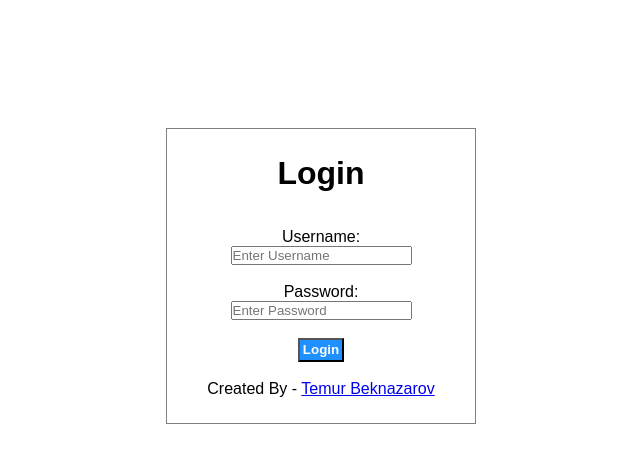
After one commit to BeknazarovTemur/Food-Order, a PHP site: page /admin/login.php in a window 1280 px wide. The commit adds this page. Shown: the top 463 px of the page, without its empty margins (319-959 px from the left). Run offline with PHP 8.4, Linux system fonts and the light colour scheme.

Commit message:
Login - Authentication and Access control - Authorization

```diff
--- /dev/null
+++ b/admin/login.php
@@ -0,0 +1,68 @@
+<?php
+include '../config/database.php';
+
+if (isset($_POST['submit'])) {
+    //1. Get the Data from Login form
+    $username = $_POST['username'];
+    $password = md5($_POST['password']);
+
+    //2. SQL to check whether the user with username and password exits or not
+    $sql = "SELECT * FROM tbl_admin WHERE username = '$username' AND password = '$password'";
+
+    //3. Execute the Query
+    $res = mysqli_query($conn, $sql);
+
+    //4. Count rows to check whether the user exits or not
+    $count = mysqli_num_rows($res);
+
+    if ($count == 1) {
+        $_SESSION['login'] = "<div class='success'>Login Successfully!</div>";
+        $_SESSION['user'] = $username;
+        header('location:' .SITEURL.'admin/');
+    } else {
+        $_SESSION['login'] = "<div class='error text-center'>Username or Password did not match!</div>";
+        header('location:' .SITEURL.'admin/login.php');
+    }
+}
+?>
+
+<!doctype html>
+<html lang="en">
+<head>
+    <meta charset="UTF-8">
+    <meta name="viewport"
+          content="width=device-width, user-scalable=no, initial-scale=1.0, maximum-scale=1.0, minimum-scale=1.0">
+    <meta http-equiv="X-UA-Compatible" content="ie=edge">
+    <link rel="stylesheet" href="../css/admin.css">
+    <title>Login - Food Order System</title>
+</head>
+<body>
+    <div class="login">
+        <h1 class="text-center">Login</h1> <br>
+        <?php
+            if (isset($_SESSION['login'])) {
+                echo $_SESSION['login'];
+                unset($_SESSION['login']);
+            }
+
+            if (isset($_SESSION['no-login-user'])) {
+                echo $_SESSION['no-login-user'];
+                unset($_SESSION['no-login-user']);
+            }
+        ?>
+        <br>
+        <!--Login form starts here-->
+        <form action="" method="post" class="text-center">
+            Username: <br>
+            <input type="text" name="username" placeholder="Enter Username"> <br><br>
+            Password: <br>
+            <input type="password" name="password" placeholder="Enter Password"> <br><br>
+
+            <input type="submit" name="submit" value="Login" class="btn-primary"> <br><br>
+        </form>
+        <!--Login form ends here-->
+
+        <p class="text-center">Created By - <a href="#">Temur Beknazarov</a></p>
+    </div>
+</body>
+</html>
--- /dev/null
+++ b/admin/logout.php
@@ -0,0 +1,6 @@
+<?php
+include '../config/database.php';
+
+session_destroy();
+
+header("location:" .SITEURL.'admin/login.php');
--- a/admin/partials/header.php
+++ b/admin/partials/header.php
@@ -1,5 +1,6 @@
 <?php
 include '../config/database.php';
+include 'login-check.php';
 ?>
 
 <!doctype html>
@@ -22,6 +23,7 @@ include '../config/database.php';
             <li><a href="manage-category.php">Category</a></li>
             <li><a href="manage-food.php">Food</a></li>
             <li><a href="manage-order.php">Order</a></li>
+            <li><a href="logout.php">Logout</a></li>
         </ul>
     </div>
 </div>
--- a/css/admin.css
+++ b/css/admin.css
@@ -119,3 +119,11 @@ table tr td{
     background-color: #ff4757;
     color: white;
 }
+
+/*CSS for Login*/
+.login{
+    border: 1px solid grey;
+    width: 20%;
+    margin: 10% auto;
+    padding: 2%;
+}
```
Also changed, not shown: admin/index.php (+9 -2 lines), admin/partials/login-check.php (added, +7 -0 lines).
